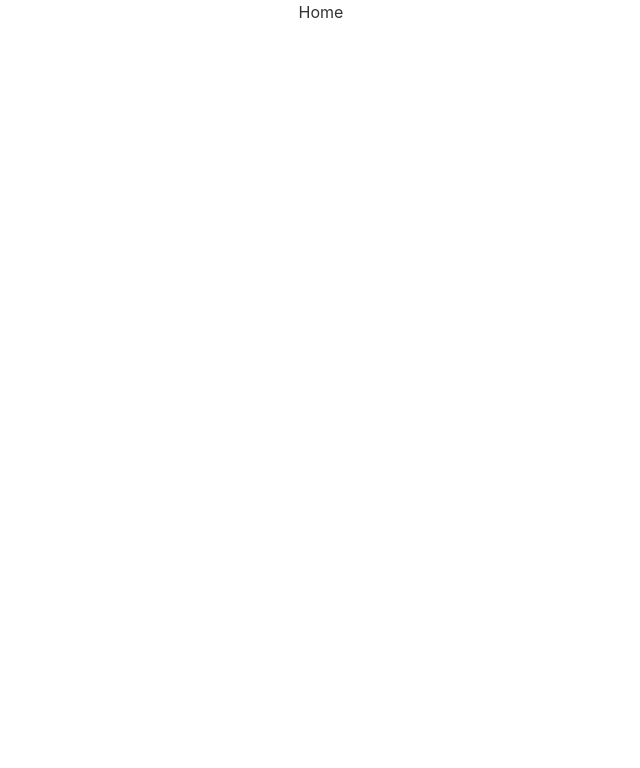
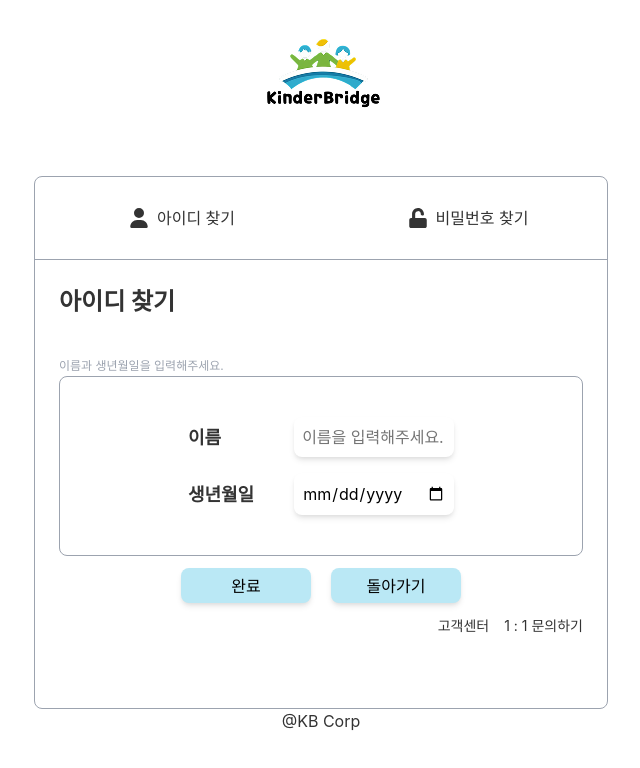
Before and after one commit to parkjimin0817/100toBack, a React (Vite) app in the folder front/: page /findid in a window 1280 px wide. Shown: the top 768 px of the page, without its empty margins (319-959 px from the left). Built offline with nearby package versions, Linux system fonts and the light colour scheme.

Commit message:
feat : ClassList component 추가했습니다.

```diff
--- a/front/src/App.jsx
+++ b/front/src/App.jsx
@@ -1,13 +1,14 @@
 import { useState } from 'react';
 import { BrowserRouter as Router, Routes, Route } from 'react-router-dom';
 import LoginPage from './pages/common/LoginPage';
-import CommonFind from './components/Common/CommonFind';
+
 import { ThemeProvider } from 'styled-components';
 import theme from './styles/theme';
 import GlobalStyle from './styles/GlobalStyle';
 import Layout from './components/Layout';
 import Home from './pages/Home';
 import SearchId from './pages/common/SearchId';
+import SeachIdSuccss from './pages/common/SeachIdSuccss';
 
 function App() {
   return (
@@ -17,7 +18,7 @@ function App() {
         <Routes>
           <Route element={<Layout />}>
             {/* Main Page */}
-            {/* <Route path="/" element={<Home />} /> */}
+            <Route path="/" element={<Home />} />
             {/* 추가 페이지는 아래 붙이기. */}
           </Route>
           {/* Login Page */}
@@ -25,7 +26,9 @@ function App() {
           {/* Regist Page */}
           <Route path="/regist" element={<Home />}></Route>
           {/* Find ID Page */}
-          <Route path="/" element={<SearchId />}></Route>
+          <Route path="/findid" element={<SearchId />}></Route>
+          {/* Find ID Success Page */}
+          <Route path="/findidsuccess" element={<SeachIdSuccss />}></Route>
           {/* Find Password Page */}
           <Route path="/findpwd" element={<Home />}></Route>
           {/* 404 Not Found */}
--- a/front/src/components/Common/CommonFind.jsx
+++ b/front/src/components/Common/CommonFind.jsx
@@ -2,10 +2,11 @@ import React from 'react';
 import styled from 'styled-components';
 import Logo from '../../assets/img/logo.png';
 
-const CommonFind = () => {
+const CommonFind = ({ children }) => {
   return (
     <Container>
       <Image src={Logo} alt="로고" />
+      {children}
     </Container>
   );
 };
--- a/front/src/components/Common/SearchFormNav.jsx
+++ b/front/src/components/Common/SearchFormNav.jsx
@@ -1,23 +1,22 @@
-import React from 'react';
+import React, { useState } from 'react';
 import { FaUnlock } from 'react-icons/fa';
 import { FaUser, FaUserPlus } from 'react-icons/fa6';
+import { useNavigate, useParams } from 'react-router-dom';
 import styled from 'styled-components';
 
 const SearchFormNav = () => {
+  const navigator = useNavigate();
+
   return (
     <>
       <FormNav>
-        <Nav1>
+        <Nav1 onClick={() => navigator('/findid')}>
           <UserIcon />
           아이디 찾기
         </Nav1>
-        <Nav1>
+        <Nav1 onClick={() => navigator('/')}>
           <LockIcon />
           비밀번호 찾기
-        </Nav1>
-        <Nav1>
-          <EnrollIcon />
-          회원가입
         </Nav1>
       </FormNav>
     </>
@@ -37,7 +36,7 @@ const Nav1 = styled.li`
   display: flex;
   justify-content: center;
   align-items: center;
-
+  cursor: pointer;
   width: 100%;
   height: 100%;
 
@@ -58,9 +57,4 @@ const LockIcon = styled(FaUnlock)`
   margin: ${({ theme }) => theme.spacing[2]};
 `;
 
-const EnrollIcon = styled(FaUserPlus)`
-  width: 20px;
-  height: 20px;
-  margin: ${({ theme }) => theme.spacing[2]};
-`;
 export default SearchFormNav;
--- /dev/null
+++ b/front/src/pages/common/SeachIdSuccss.jsx
@@ -0,0 +1,105 @@
+import React from 'react';
+import CommonFind from '../../components/Common/CommonFind';
+import { SearchIdForm } from '../../styles/Common/Container';
+import SearchFormNav from '../../components/Common/SearchFormNav';
+import styled from 'styled-components';
+import { Button } from '../../styles/Common/Button';
+import { useNavigate } from 'react-router-dom';
+
+const SeachIdSuccss = () => {
+  const navigator = useNavigate();
+  return (
+    <>
+      <CommonFind />
+      <SearchIdForm>
+        <SearchFormNav />
+
+        <ContentArea>
+          <h2>아이디 찾기</h2>
+          <Content>
+            <Smalltext>고객님의 정보와 일치하는 아이디입니다.</Smalltext>
+
+            <ContentForm>
+              <Info>
+                고객님의 아이디는 <UserID>user01</UserID>입니다.
+              </Info>
+            </ContentForm>
+
+            <ButtonArea>
+              <Button1 onClick={() => navigator('/login')}>로그인하기</Button1>
+              <Button1 onClick={() => navigator('/')}>비밀번호 찾기</Button1>
+            </ButtonArea>
+
+            <ContentFooter>
+              <div>고객센터</div>
+              <div>1 : 1 문의하기</div>
+            </ContentFooter>
+          </Content>
+        </ContentArea>
+      </SearchIdForm>
+      <div>
+        <span>@KB Corp</span>
+      </div>
+    </>
+  );
+};
+
+const ContentArea = styled.div`
+  padding: ${({ theme }) => theme.spacing[6]};
+  text-align: left;
+`;
+
+const Content = styled.div`
+  padding: ${({ theme }) => theme.spacing[8]} 0;
+`;
+
+const Smalltext = styled.span`
+  font-size: ${({ theme }) => theme.fontSizes.xs};
+  color: ${({ theme }) => theme.colors.gray[400]};
+`;
+
+const ContentForm = styled.form`
+  border-radius: ${({ theme }) => theme.borderRadius.lg};
+  border: 1px solid ${({ theme }) => theme.colors.gray[400]};
+  height: 180px;
+  display: flex;
+  justify-content: space-around;
+  align-items: center;
+  flex-direction: column;
+`;
+
+const ButtonArea = styled.div`
+  display: flex;
+  justify-content: center;
+  align-items: center;
+  gap: 20px;
+  padding: ${({ theme }) => theme.spacing[3]} 0;
+`;
+
+const Button1 = styled(Button)`
+  background-color: ${({ theme }) => theme.colors.lightblue};
+
+  &:hover {
+    background-color: ${({ theme }) => theme.colors.green};
+  }
+`;
+
+const ContentFooter = styled.div`
+  display: flex;
+  justify-content: right;
+  align-items: center;
+  gap: 15px;
+
+  font-size: ${({ theme }) => theme.fontSizes.sm};
+`;
+
+const Info = styled.p`
+  font-size: ${({ theme }) => theme.fontSizes.lg};
+  font-weight: ${({ theme }) => theme.fontWeights.medium};
+`;
+
+const UserID = styled.span`
+  color: ${({ theme }) => theme.colors.orange};
+`;
+
+export default SeachIdSuccss;
--- a/front/src/pages/common/SearchId.jsx
+++ b/front/src/pages/common/SearchId.jsx
@@ -4,8 +4,11 @@ import styled from 'styled-components';
 import CommonFind from '../../components/Common/CommonFind';
 import { SearchIdForm } from '../../styles/Common/Container';
 import SearchFormNav from '../../components/Common/SearchFormNav';
+import { Button } from '../../styles/Common/Button';
+import { useNavigate } from 'react-router-dom';
 
 const SearchId = () => {
+  const navigator = useNavigate();
   return (
     <>
       <CommonFind />
@@ -16,7 +19,8 @@ const SearchId = () => {
           <h2>아이디 찾기</h2>
           <Content>
             <Smalltext>이름과 생년월일을 입력해주세요.</Smalltext>
-            <ContentForm>
+            <form>
+              <ContentDiv>
                 <table>
                   <tbody>
                     <tr>
@@ -37,8 +41,17 @@ const SearchId = () => {
                     </tr>
                   </tbody>
                 </table>
-              <Button>확인</Button>
-            </ContentForm>
+              </ContentDiv>
+
+              <ButtonArea>
+                <Button1 type="submit" onClick={() => navigator('/findidsuccess')}>
+                  완료
+                </Button1>
+                <Button1 type="button" onClick={() => navigator('/login')}>
+                  돌아가기
+                </Button1>
+              </ButtonArea>
+            </form>
             <ContentFooter>
               <div>고객센터</div>
               <div>1 : 1 문의하기</div>
@@ -67,10 +80,12 @@ const Smalltext = styled.span`
   color: ${({ theme }) => theme.colors.gray[400]};
 `;
 
-const ContentForm = styled.form`
+const ContentDiv = styled.div`
   border-radius: ${({ theme }) => theme.borderRadius.lg};
-  background: ${({ theme }) => theme.colors.lightyellow};
+  border: 1px solid ${({ theme }) => theme.colors.gray[400]};
+  /* background: ${({ theme }) => theme.colors.lightyellow}; */
   height: 180px;
+  width: 100%;
   display: flex;
   justify-content: space-around;
   align-items: center;
@@ -78,7 +93,7 @@ const ContentForm = styled.form`
 `;
 
 const Tabletd = styled.td`
-  padding: 10px 20px;
+  padding: ${({ theme }) => theme.spacing[2]} ${({ theme }) => theme.spacing[5]};
 `;
 
 const InputTitle = styled.span`
@@ -94,12 +109,20 @@ const InputName = styled.input`
   width: 160px;
 `;
 
-const Button = styled.button`
+const ButtonArea = styled.div`
+  display: flex;
+  justify-content: center;
+  align-items: center;
+  gap: 20px;
+  padding: ${({ theme }) => theme.spacing[3]} 0;
+`;
+
+const Button1 = styled(Button)`
   background-color: ${({ theme }) => theme.colors.lightblue};
-  border-radius: ${({ theme }) => theme.borderRadius.lg};
-  width: 100px;
-  height: 30px;
-  box-shadow: ${({ theme }) => theme.shadows.md};
+
+  &:hover {
+    background-color: ${({ theme }) => theme.colors.green};
+  }
 `;
 
 const ContentFooter = styled.div`
--- /dev/null
+++ b/front/src/styles/Common/Button.js
@@ -0,0 +1,9 @@
+import styled from 'styled-components';
+
+export const Button = styled.button`
+  border-radius: ${({ theme }) => theme.borderRadius.lg};
+  width: 130px;
+  height: 35px;
+  box-shadow: ${({ theme }) => theme.shadows.md};
+  outline: none;
+`;
--- a/front/src/styles/theme.js
+++ b/front/src/styles/theme.js
@@ -3,11 +3,13 @@ const theme = {
     yellow: '#FFCF66',
     lightyellow: '#FFF2D8',
     orange: '#FF8267',
+    ligthorange: '#F8A896',
     blue: '#1B748D',
     green: '#55DF7E',
     lightblue: '#BAE8F5',
     purple: '#8772D3',
     white: '#ffffff',
+    lightwhite: `rgba(255,255,255, 55%)`,
     black: '#000000',
     gray: {
       100: '#f3f4f6',
```
Also changed, not shown: front/src/components/ClassList.jsx (added, +85 -0 lines), front/src/assets/img/sun.png (added). Lines whose indentation alone changed are shown as unchanged.
